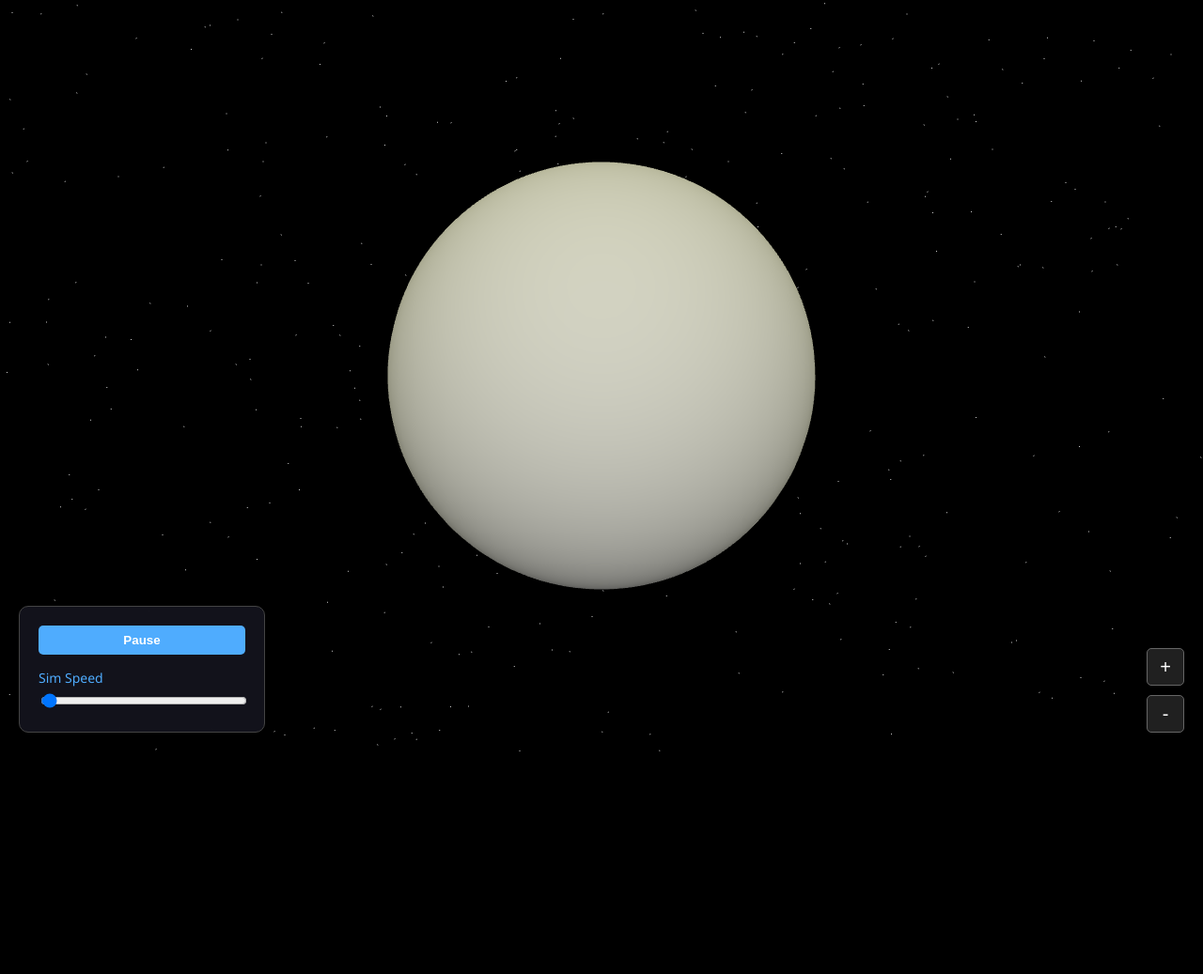
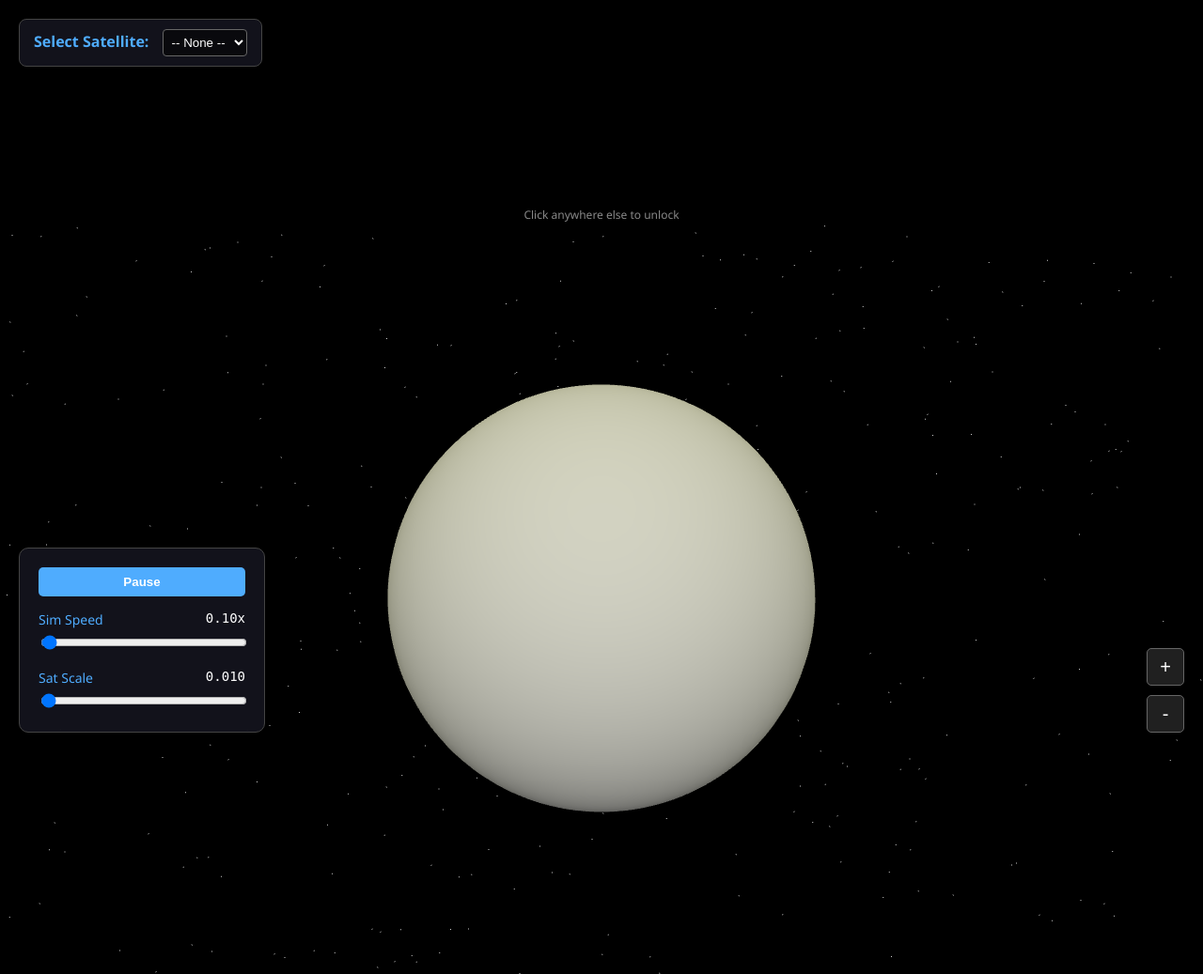
Before and after one commit to sujalnegi/satellite-monitor, a Flask app: page /simulation in a window 1280 px wide. Shown: the whole page at 94% size. Before the commit the page ends 800 px from the top, so only its background shows below. Run offline with Flask 3, Linux system fonts and the light colour scheme; some libraries are stand-ins or nearby versions.

Commit message:
#Commit 10: added more feature in simulation template
-a professional use tea
-added satellite selector dropdown for search function
-added info panel in right side
-completed control scale and speed inputs
-added orbit locking for and satellite selection and a sound when satellite is clicked  on or selected

```diff
--- a/templates/simulation.html
+++ b/templates/simulation.html
@@ -1,4 +1,3 @@
-<!-- recommiting coz i couldnt write the description in commit 5 -->
 <!DOCTYPE html>
 <html lang="en">
 
@@ -21,6 +20,22 @@
 <body>
     <div id="loading">Loading Simulation...</div>
     <div id="tooltip"></div>
+    <canvas id="continent-canvas" width="2048" height="1024" style="display: none;"></canvas>
+    <img id="continent-img" src="{{ url_for('static', filename='assets/continent_map.png') }}" style="display: none;"
+        crossorigin="anonymous">
+
+    <div id="satellite-selector-container"
+        style="position: absolute; top: 20px; left: 20px; background: rgba(20, 20, 30, 0.9); padding: 10px 15px; border-radius: 8px; border: 1px solid #444; z-index: 1000; backdrop-filter: blur(5px); color: white;">
+        <label for="satellite-select" style="margin-right: 10px; font-weight: bold; color: #4facfe;">Select
+            Satellite:</label>
+        <select id="satellite-select"
+            style="background: rgba(0,0,0,0.5); color: white; border: 1px solid #666; padding: 5px; border-radius: 4px; cursor: pointer;">
+            <option value="">-- None --</option>
+        </select>
+        <button id="reset-view-btn"
+            style="display: none; margin-left: 10px; background: #ff4757; color: white; border: none; padding: 5px 10px; border-radius: 4px; cursor: pointer; font-weight: bold;">Back
+            to Normal</button>
+    </div>
 
     <div id="zoom-controls">
         <button id="zoom-in">+</button>
@@ -31,13 +46,42 @@
         style="position: fixed; bottom: 20px; left: 20px; background: rgba(20, 20, 30, 0.9); padding: 20px; border-radius: 10px; border: 1px solid #444; color: white; z-index: 1000; backdrop-filter: blur(5px); display: flex; flex-direction: column; gap: 15px; width: 220px;">
 
         <button id="play-pause-btn"
-            style="width: 100%; cursor: pointer; padding: 8px; background: #4facfe; border: none; color: white; border-radius: 5px; font-weight: bold;">Pause</button>
+            style="width: 100%; cursor: pointer; padding: 8px; background: #4facfe; border: none; color: white; border-radius: 5px; font-weight: bold; transition: background 0.2s;">Pause</button>
 
         <div>
             <div style="display: flex; justify-content: space-between; margin-bottom: 5px;">
-                <label style="color: #4facfe; font-size: 14px;">Sim Speed</label>
+                <label for="speed-slider" style="color: #4facfe; font-size: 14px;">Sim Speed</label>
+                <span id="speed-value" style="font-family: monospace; font-size: 14px;">0.10x</span>
             </div>
-            <input type="range" id="speed-slider" min="0.01" max="10.0" step="0.01" value="0.1" style="width: 100%;">
+            <input type="range" id="speed-slider" min="0.01" max="10.0" step="0.01" value="0.1"
+                style="width: 100%; cursor: pointer;">
+        </div>
+
+        <div>
+            <div style="display: flex; justify-content: space-between; margin-bottom: 5px;">
+                <label for="scale-slider" style="color: #4facfe; font-size: 14px;">Sat Scale</label>
+                <span id="scale-value" style="font-family: monospace; font-size: 14px;">0.010</span>
+            </div>
+            <input type="range" id="scale-slider" min="0.001" max="2.0" step="0.001" value="0.01"
+                style="width: 100%; cursor: pointer;">
+        </div>
+    </div>
+
+    <div id="info-panel">
+        <h2 id="sat-name">Satellite Name</h2>
+        <div class="data-row"><span class="data-label">Agency:</span><span class="data-value" id="sat-agency">-</span>
+        </div>
+        <div class="data-row"><span class="data-label">Launch Site:</span><span class="data-value"
+                id="sat-launch">-</span></div>
+        <div class="data-row"><span class="data-label">Altitude:</span><span class="data-value" id="sat-radius">-</span>
+        </div>
+        <div class="data-row"><span class="data-label">Inclination:</span><span class="data-value"
+                id="sat-inclination">-</span></div>
+        <div class="data-row"><span class="data-label">Period:</span><span class="data-value" id="sat-period">-</span>
+        </div>
+        <div class="data-row"><span class="data-label">Speed:</span><span class="data-value" id="sat-speed">-</span>
+        </div>
+        <div style="margin-top: 15px; font-size: 12px; color: #888; text-align: center;">Click anywhere else to unlock
         </div>
     </div>
 
```
